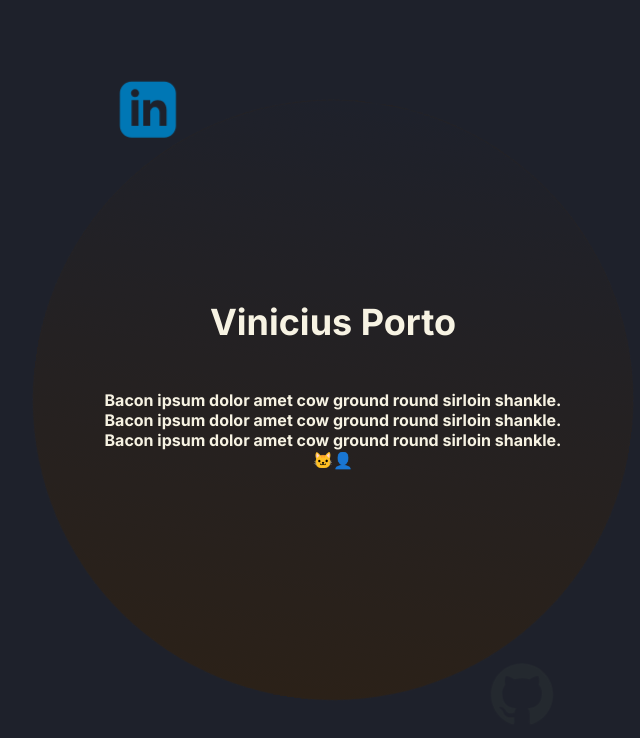
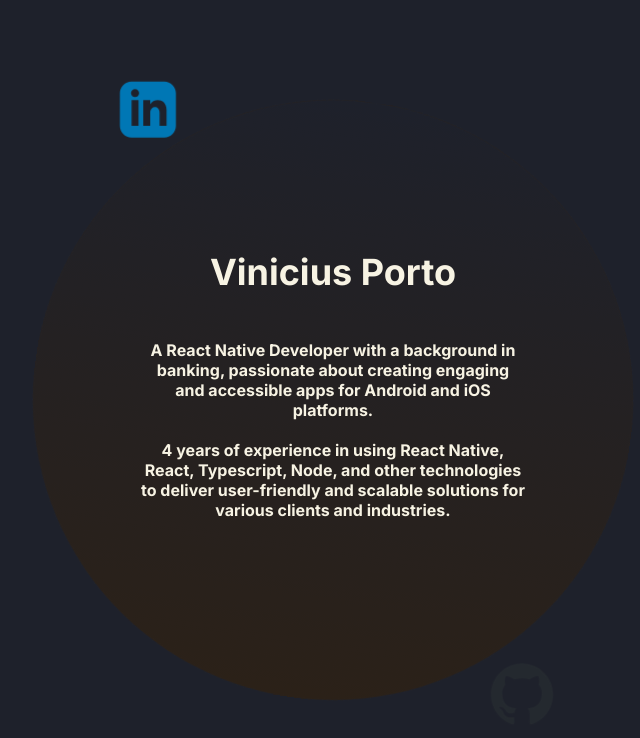
Before and after one commit to Lokhnor/folio, a Next.js app: page / in a window 1280 px wide. Shown: the top 738 px of the page, without its empty margins (307-947 px from the left). Built offline with nearby package versions, Linux system fonts and the light colour scheme.

Commit message:
style: paragraph

```diff
--- a/app/page.module.css
+++ b/app/page.module.css
@@ -3,7 +3,7 @@
   flex-direction: column;
   align-items: center;
   justify-content: center;
-  height: 100vh;
+  min-height: 100vh;
   width: 100vw;
   background-color: #1e212b;
 }
@@ -22,10 +22,17 @@
 }
 
 .content {
+  margin: 0;
   z-index: 1;
   text-align: center;
   color: #f7f3e3;
   font-weight: bold;
   border-radius: 20px;
   padding: 30px;
+  max-width: 800px;
+  max-height: 100vh;
 }
+
+.content p {
+  max-width: 30vw;
+}
--- a/app/page.tsx
+++ b/app/page.tsx
@@ -11,10 +11,14 @@ export default function Home() {
         <div className={styles.spacer}></div>
       </div>
       <div className={styles.content}>
-        <p>Bacon ipsum dolor amet cow ground round sirloin shankle.</p>
-        <p>Bacon ipsum dolor amet cow ground round sirloin shankle.</p>
-        <p>Bacon ipsum dolor amet cow ground round sirloin shankle.</p>
-        <p>🐱‍👤</p>
+        <p>
+          A React Native Developer with a background in banking, passionate
+          about creating engaging and accessible apps for Android and iOS
+          platforms.<br></br>
+          <br></br> 4 years of experience in using React Native, React,
+          Typescript, Node, and other technologies to deliver user-friendly and
+          scalable solutions for various clients and industries.
+        </p>
       </div>
       <Planet
         rotationStart={0}
```
